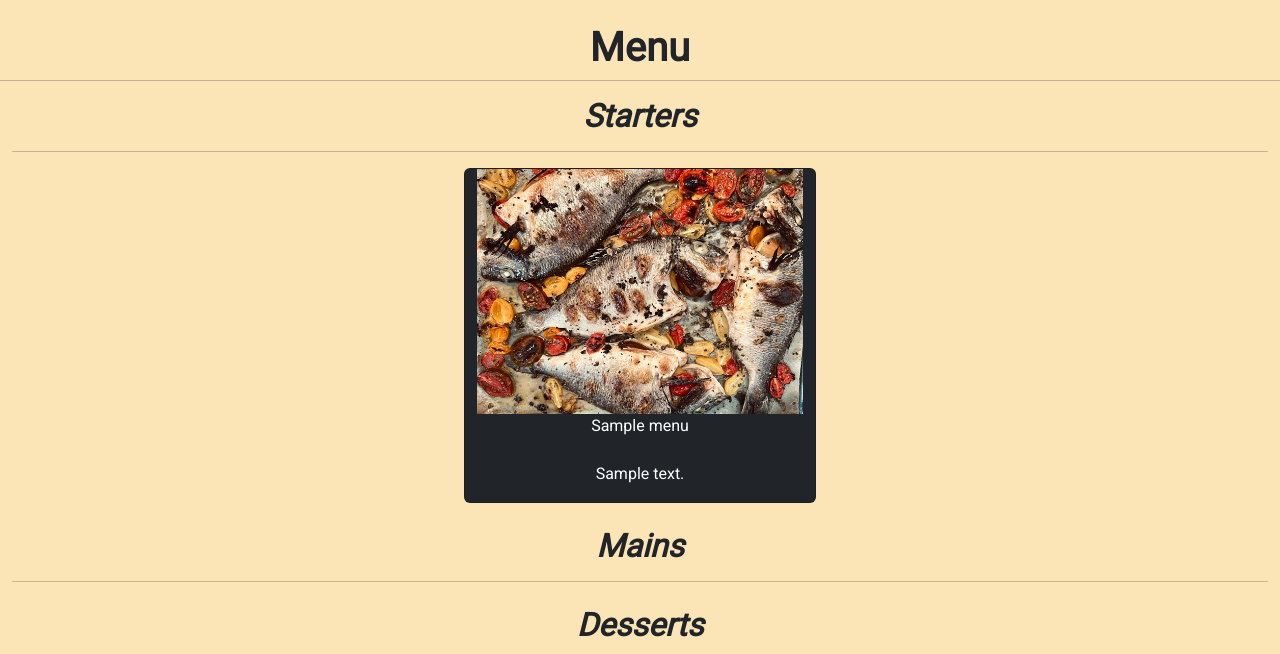
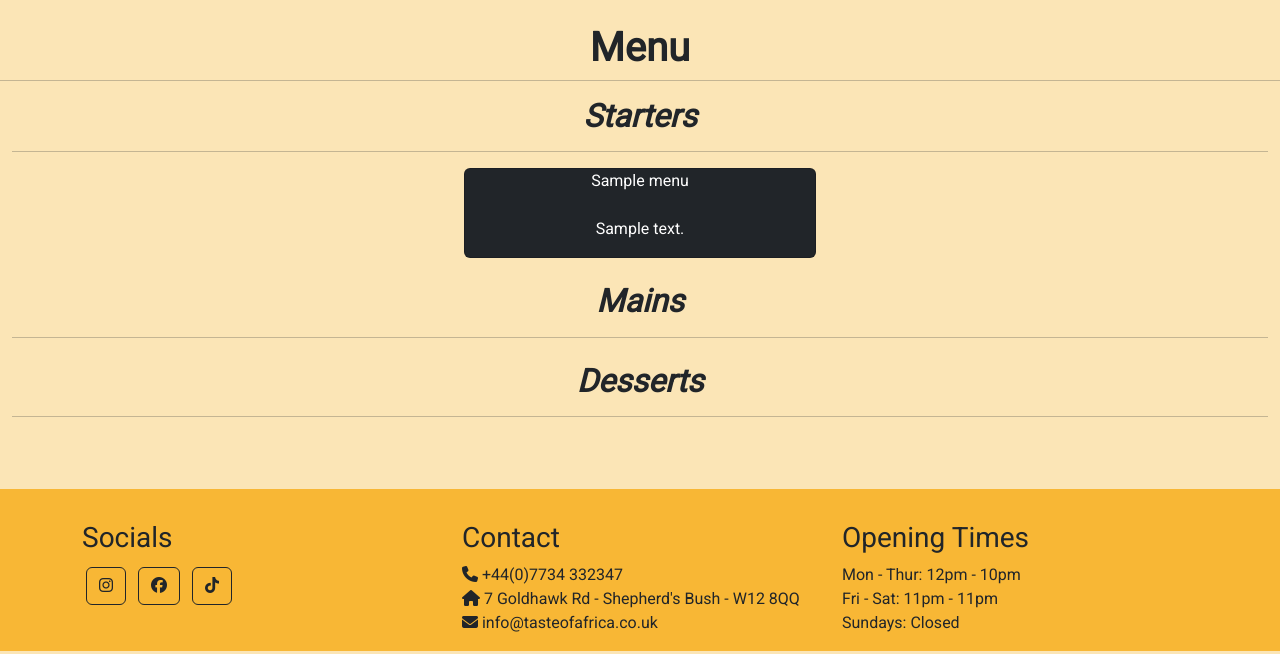
Before and after one commit to KyrianU/taste-of-africa, a Django app: page /menu/ in a window 1280 px wide. Shown: the part 100-754 px from the top of the page. Run offline with Django 3.2, Linux system fonts and the light colour scheme; tables that the repository leaves empty hold one stand-in row (values such as "Sample post"); some libraries are stand-ins or nearby versions.

Commit message:
modify menu model

```diff
--- a/menu/models.py
+++ b/menu/models.py
@@ -1,5 +1,6 @@
 from django.db import models
 from django.contrib.auth.models import User
+from cloudinary.models import CloudinaryField
 
 # Create your models here.
 
@@ -17,7 +18,7 @@ class Menu(models.Model):
     item = models.CharField(max_length=25, choices=MENU_ITEMS)
     name = models.CharField(max_length=50)
     description = models.TextField()
-    image = models.ImageField(null=True)
+    featured_image = CloudinaryField('image', default='placeholder')
 
     def __str__(self):
         return str(self.name)
--- a/menu/templates/menu/menu_list.html
+++ b/menu/templates/menu/menu_list.html
@@ -18,7 +18,7 @@
                 {% for food in object_list %}
                 {% if food.item == 'Starters' %}
                 <div class="card text-white bg-dark mb-3" style="width: 22rem;">
-                    <img src="{% static 'media/grilled-fish.jpg'%}" class="img-starters" alt="Grilled fish">
+
                     <div class="card-title">{{ food.name }}</div>
                     <div class="card-body">
                         <p class="card-text">{{ food.description }}</p>
@@ -37,7 +37,7 @@
                 {% for food in object_list %}
                 {% if food.item == 'Mains' %}
                 <div class="card text-white bg-dark mb-3" style="width: 22rem;">
-                    <img src="{% static 'media/plantain.jpg' %}" class="img-starters" alt="plantain">
+
                     <div class="card-title">{{ food.name }}</div>
                     <div class="card-body">
                         <p class="card-text">{{ food.description }}</p>
@@ -56,7 +56,7 @@
                 {% for food in object_list %}
                 {% if food.item == 'Desserts' %}
                 <div class="card text-white bg-dark mb-3" style="width: 22rem;">
-                    <img src="{% static 'media/chicken-wings.jpg' %}" class="img-starters" alt="chicken wings">
+
                     <div class="card-title">{{ food.name }}</div>
                     <div class="card-body">
                         <p class="card-text">{{ food.description }}</p>
--- a/taste_of_africa/settings.py
+++ b/taste_of_africa/settings.py
@@ -42,8 +42,8 @@ INSTALLED_APPS = [
     'django.contrib.contenttypes',
     'django.contrib.sessions',
     'django.contrib.messages',
+    'django.contrib.staticfiles',
     'cloudinary_storage',
-    'django.contrib.staticfiles',
     'cloudinary',
     'home',
     'menu',
```
Also changed, not shown: Grilled-fish.jpg (added), menu/migrations/0003_remove_menu_image_menu_featured_image.py (added), plantain-small.jpg (added), puff-puff.jpg (added).
